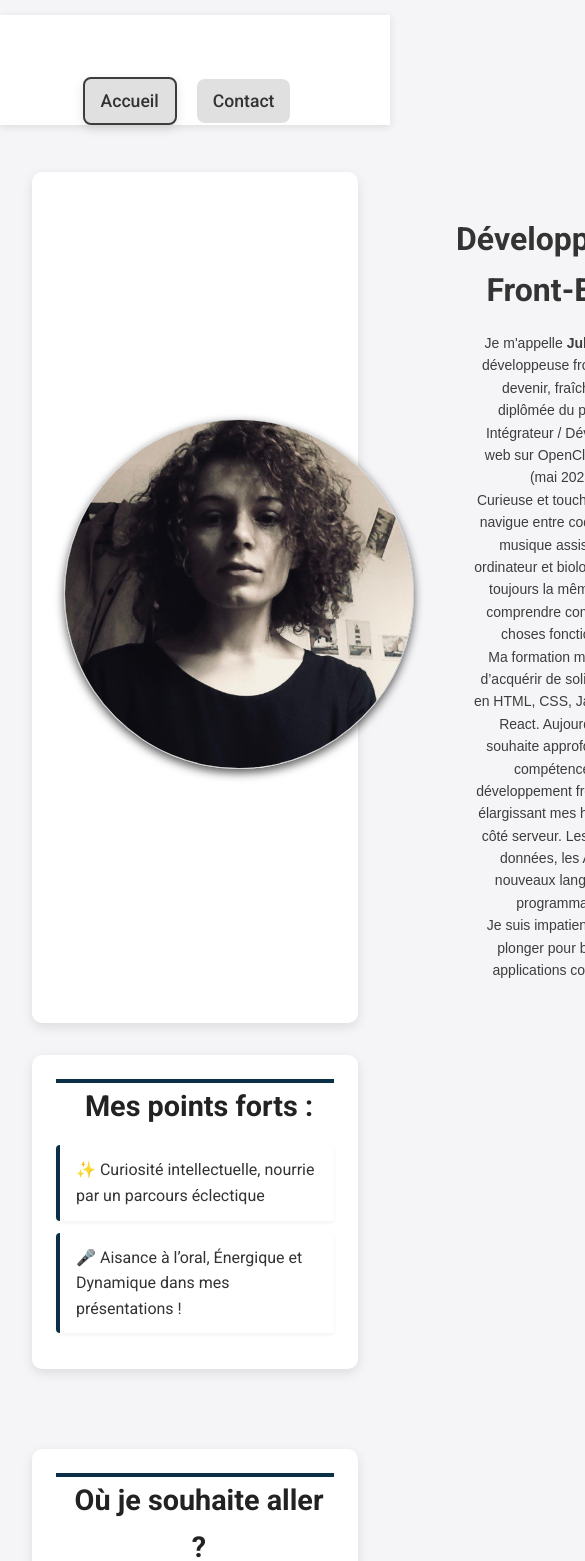
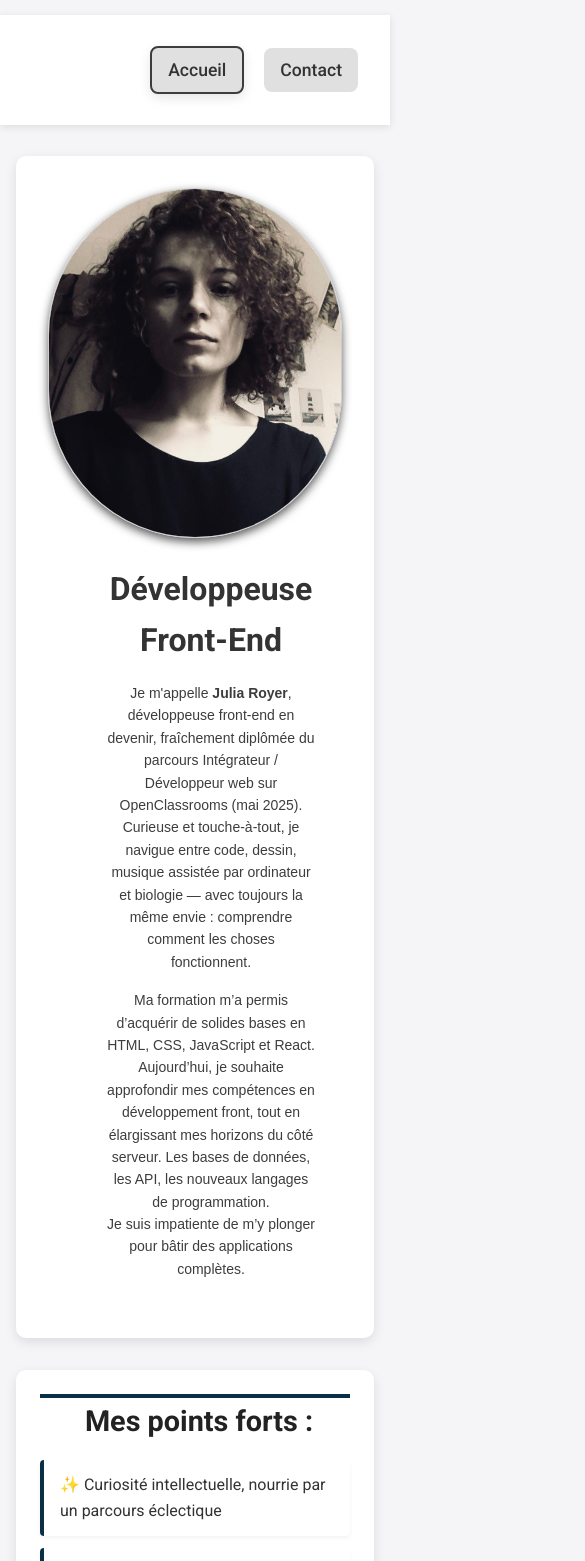
Before and after one commit to JuliaKardelice/P12_OC_portfolio_ROYER_Julia, a React (Vite) app: page / in a window 390 px wide. Shown: the top 1561 px of the page, 585 px wide, since content can reach past the window. Built offline with nearby package versions, Linux system fonts and the light colour scheme.

Commit message:
correction du responsive

```diff
--- a/src/components/aboutSection/ProfileSection.scss
+++ b/src/components/aboutSection/ProfileSection.scss
@@ -3,6 +3,7 @@
 
     .introduction {
         display: flex;
+        flex-wrap: wrap; // Nouveau : pour éviter les débordements
         align-items: center;
         background-color: #ffffff;
         border-radius: 10px;
@@ -11,18 +12,20 @@
         margin-bottom: 2rem;
 
         figure {
-            // margin-left: 3rem;
             flex: 1;
+            display: flex;
+            justify-content: center;
+            margin: 0;
         }
 
         .portrait-img {
-
             width: 350px;
             height: 350px;
             object-fit: cover;
             border: 1px solid #ccc;
             border-radius: 200px;
             box-shadow: 0px 4px 10px rgba(0, 0, 0, 0.65);
+            max-width: 100%;
         }
 
         article {
@@ -37,12 +40,12 @@
             }
 
             p {
-                width: 100%;
                 color: #3d3d3d;
                 font-family: "Work Sans", sans-serif;
                 font-size: 14px;
                 text-align: center;
-                padding-left: 1rem;
+                margin-bottom: 1rem;
+                padding: 0 1rem;
             }
         }
     }
@@ -84,40 +87,30 @@
     }
 }
 
+// Responsive
+
 @media (max-width: 768px) {
+    .introduction {
+        flex-direction: column;
+        align-items: center;
 
-    body,
-    main,
-    header,
-    footer {
-        display: flex;
-        flex-direction: column;
+        article {
+            margin-left: 0;
+            margin-top: 1rem;
+        }
     }
 
+    .profile-sections {
+        flex-direction: column;
 
-    main {
+        .info-box {
+            flex: 1 1 100%;
+        }
+    }
+}
+
+@media (max-width: 480px) {
+    .about-section {
         padding: 1rem;
     }
 }
-
-p {
-    text-align: center;
-    width: 30%;
-    font-size: 12px;
-}
-
-
-@media (max-width: 480px) {
-
-    .about-section {
-        grid-template-columns: 1fr;
-        gap: 1rem;
-
-    }
-
-
-
-
-
-
-}
```
